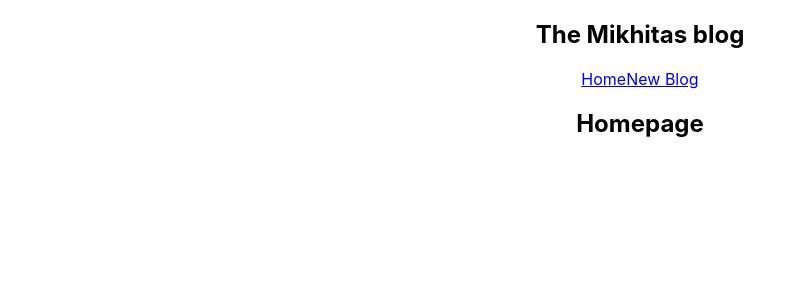
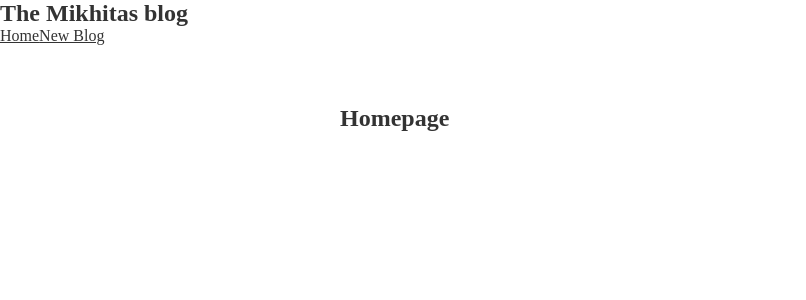
Before and after one commit to mikhita/Tip-Calculator-With-React, a React (Create React App) app in the folder gasan-test/: page / in a window 1280 px wide. Shown: the top 300 px of the page, without its empty margins (0-806 px from the left). Built offline with nearby package versions, Linux system fonts and the light colour scheme.

Commit message:
I add some styles

```diff
--- a/gasan-test/src/App.css
+++ /dev/null
@@ -1,38 +0,0 @@
-.App {
-  text-align: center;
-}
-
-.App-logo {
-  height: 40vmin;
-  pointer-events: none;
-}
-
-@media (prefers-reduced-motion: no-preference) {
-  .App-logo {
-    animation: App-logo-spin infinite 20s linear;
-  }
-}
-
-.App-header {
-  background-color: #282c34;
-  min-height: 100vh;
-  display: flex;
-  flex-direction: column;
-  align-items: center;
-  justify-content: center;
-  font-size: calc(10px + 2vmin);
-  color: white;
-}
-
-.App-link {
-  color: #61dafb;
-}
-
-@keyframes App-logo-spin {
-  from {
-    transform: rotate(0deg);
-  }
-  to {
-    transform: rotate(360deg);
-  }
-}
--- a/gasan-test/src/App.js
+++ b/gasan-test/src/App.js
@@ -1,4 +1,3 @@
-import './App.css';
 import NAvbar from './navbar';
 import Home from './home';
 
--- a/gasan-test/src/index.css
+++ b/gasan-test/src/index.css
@@ -1,13 +1,34 @@
-body {
-  margin: 0;
-  font-family: -apple-system, BlinkMacSystemFont, 'Segoe UI', 'Roboto', 'Oxygen',
-    'Ubuntu', 'Cantarell', 'Fira Sans', 'Droid Sans', 'Helvetica Neue',
-    sans-serif;
-  -webkit-font-smoothing: antialiased;
-  -moz-osx-font-smoothing: grayscale;
+@import url('https://fonts.googleapis.com/css2?family=Quicksand:wght@300;400;500;600;700&display=swap');
+
+*{
+  margin: 0%;
+  padding: 0%;
+  color:#333
 }
-
-code {
-  font-family: source-code-pro, Menlo, Monaco, Consolas, 'Courier New',
-    monospace;
+.navbar {
+  padding: 20px;
+  display: flex;
+  align-items: center;
+  max-width: 600px;
+  margin: 0 auto;
+  border-bottom: 1px solid #f2f2f2;
 }
+.navbar h1 {
+  color: #f1356d;
+}
+.navbar .links {
+  margin-left: auto;
+}
+.navbar a {
+  margin-left: 16px;
+  text-decoration: none;
+  padding: 6px;
+}
+.navbar a:hover {
+  color: #f1356d;
+}
+.content {
+  max-width: 600px;
+  margin: 40px auto;
+  padding: 20px;
+}
```
